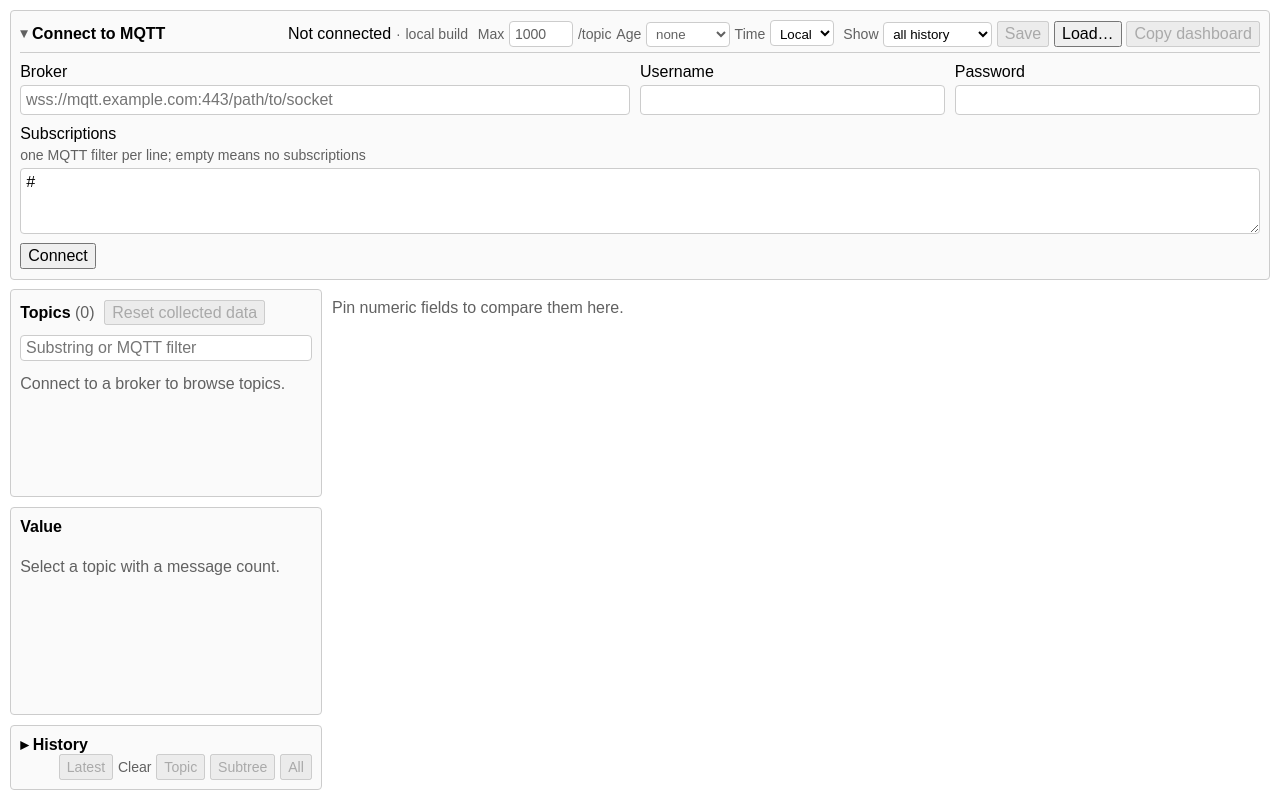
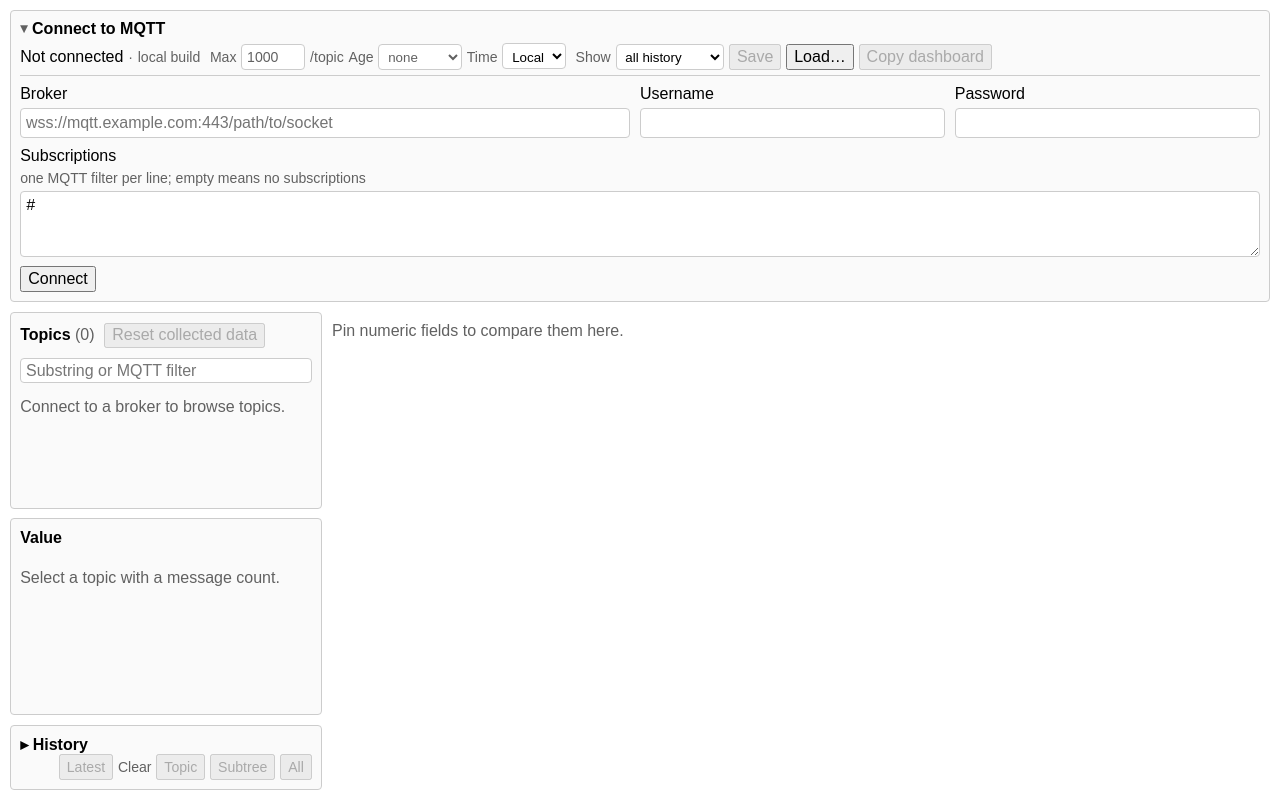
Before and after one commit to quartiq/mqtt-telemetry, a Svelte app: page / in a window 1280 px wide. Built offline with nearby package versions, Linux system fonts and the light colour scheme.

Commit message:
header wrap

```diff
--- a/src/ConnectionEditor.svelte
+++ b/src/ConnectionEditor.svelte
@@ -173,8 +173,8 @@
   .connection-editor {
     border-top: 1px solid var(--border);
     display: grid;
+    flex-basis: 100%;
     gap: var(--space);
-    grid-column: 1 / -1;
     padding-top: var(--space);
   }
 
--- a/src/app.css
+++ b/src/app.css
@@ -186,10 +186,14 @@ pre {
 
 .app-header {
   align-items: center;
-  display: grid;
+  display: flex;
+  flex-wrap: wrap;
   gap: var(--space-tight) var(--space);
   grid-column: 1 / -1;
-  grid-template-columns: minmax(0, 1fr) auto;
+}
+
+.identity {
+  flex: 1 1 20rem;
 }
 
 .app-header h1,
@@ -259,8 +263,10 @@ pre {
 .header-controls {
   align-items: baseline;
   display: flex;
+  flex: 0 1 auto;
   flex-wrap: wrap;
   gap: var(--space-tight);
+  min-width: 0;
 }
 
 .connection-state {
@@ -283,13 +289,13 @@ pre {
 }
 
 .header-notice {
-  grid-column: 1 / -1;
+  flex-basis: 100%;
 }
 
 .header-error {
+  flex-basis: 100%;
   font-size: var(--text-small);
   font-weight: 500;
-  grid-column: 1 / -1;
 }
 
 .browsers {
@@ -389,8 +395,9 @@ pre {
     margin-top: var(--space);
   }
 
-  .app-header {
-    grid-template-columns: 1fr;
+  .identity,
+  .header-controls {
+    flex-basis: 100%;
   }
 
   .header-controls {
```
Also changed, not shown: 1 other file (tests, documents, lock files or other folders).
